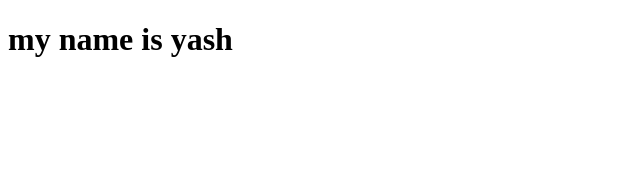
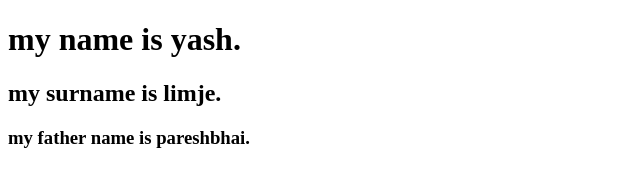
Before and after one commit to yash1223334444/demo, a plain HTML site: page index.html in a window 1280 px wide. Shown: the whole page, without its empty margins (0-640 px from the left). Drawn offline with Linux system fonts and the light colour scheme.

Commit message:
add a heading

```diff
--- a/index.html
+++ b/index.html
@@ -6,6 +6,8 @@
     <title>Document</title>
 </head>
 <body>
-    <h1>my name is yash</h1>
+    <h1>my name is yash.</h1>
+    <h2>my surname is limje.</h2>
+    <h3>my father name is pareshbhai.</h3>
 </body>
 </html>
```
